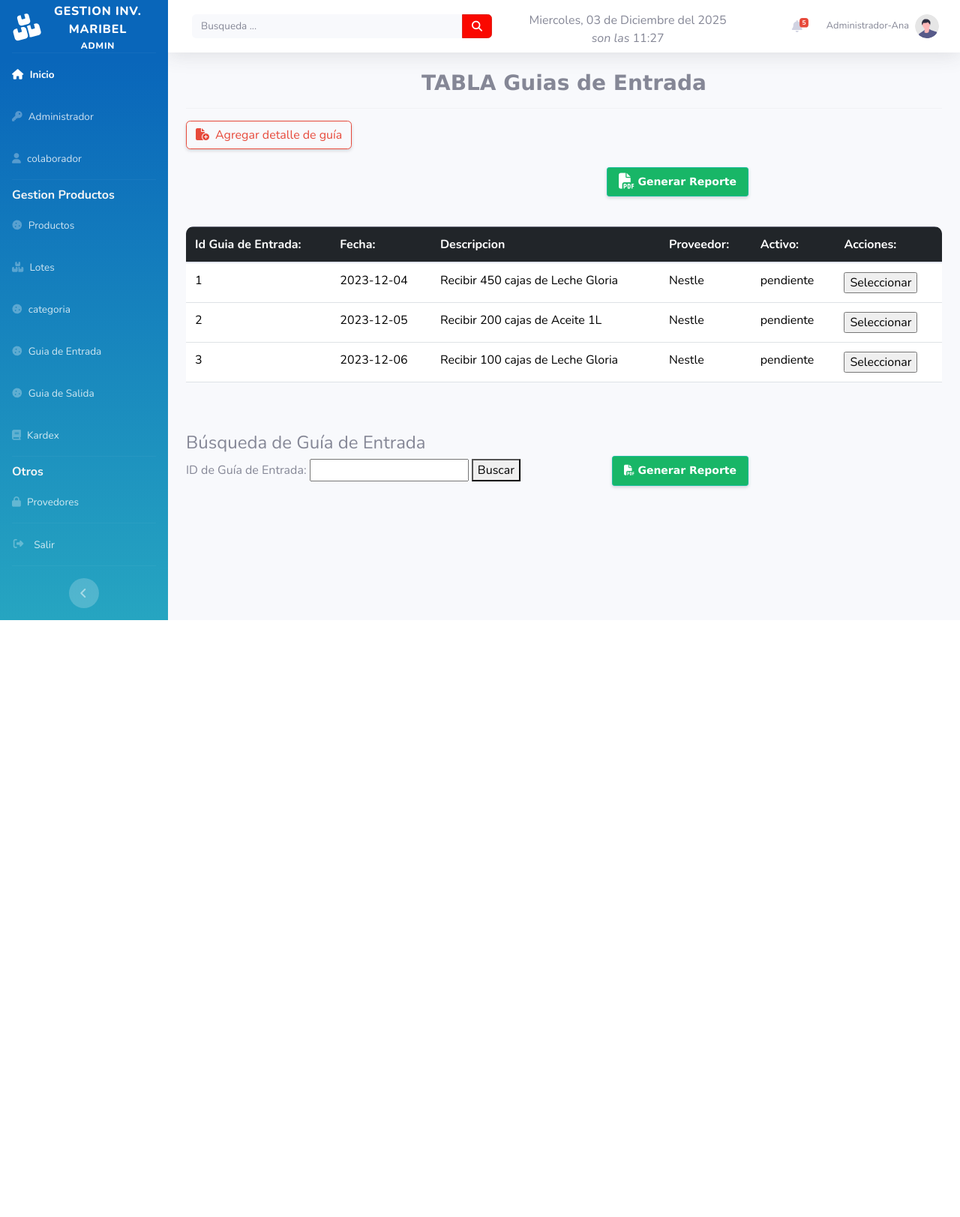
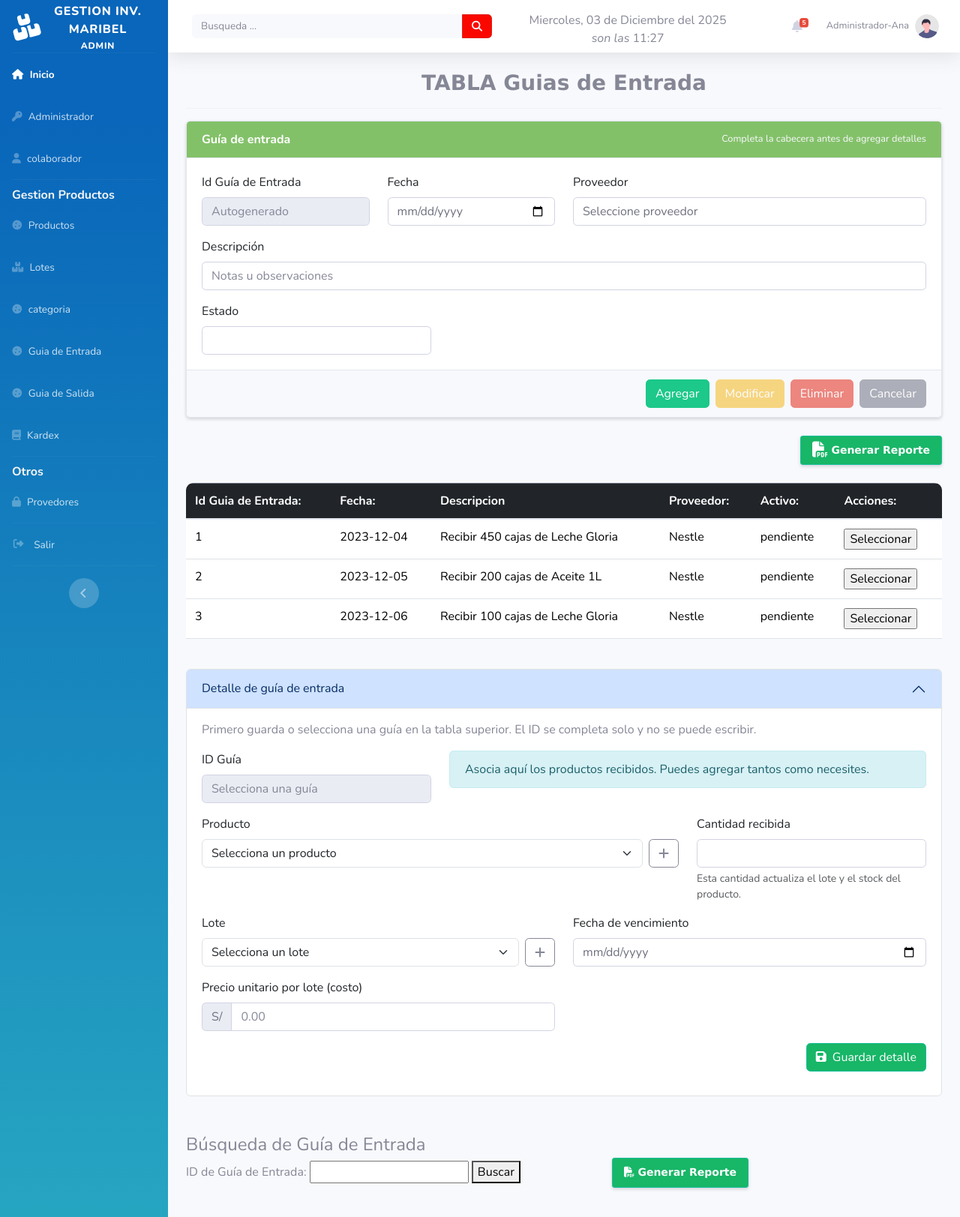
Before and after one commit to Deyvisgova/BODEGA_MARIBEL, a PHP site: page /vista/adm/dashboard/tabla_guia_entrada.php in a window 1280 px wide. Shown: the whole page at 75% size. Before the commit the page ends 827 px from the top, so only its background shows below. Run offline with PHP 8.4, Linux system fonts and the light colour scheme; a user stored in the database is signed in; data comes from the database, SQL or seed files in the repository; data that the repository does not hold is empty; some libraries are stand-ins or nearby versions.

Commit message:
Reorganize guia entrada layout and fix detail helpers

```diff
--- a/vista/adm/dashboard/tabla_guia_entrada.php
+++ b/vista/adm/dashboard/tabla_guia_entrada.php
@@ -105,7 +105,7 @@
     }
 
     function confirmacionM() {
-        var res = confirm("¿Desea MODIFICAR el registro?");
+        var respuesta = confirm("¿Desea MODIFICAR el registro?");
         if (respuesta == true) {
             return true;
         } else {
@@ -163,42 +163,26 @@
             de Entrada</h3>
         <hr>
 
-        <form action="../../../controlador/controlador_tablas/controlador_tabla_guia_entrada.php" method="post">
-
-            <!-- Modal -->
-            <div class="modal fade" id="exampleModal" tabindex="-1" aria-labelledby="exampleModalLabel"
-                aria-hidden="true">
-                <div class="modal-dialog">
-                    <div class="modal-content">
-                        <div class="modal-header">
-                            <h1 class="modal-title fs-5" id="exampleModalLabel">Producto</h1>
+        <form action="../../../controlador/controlador_tablas/controlador_tabla_guia_entrada.php" method="post" class="mb-4">
+            <div class="card shadow-sm">
+                <div class="card-header bg-danger text-white d-flex justify-content-between align-items-center">
+                    <span class="fw-bold">Guía de entrada</span>
+                    <small class="text-light">Completa la cabecera antes de agregar detalles</small>
                 </div>
-                        <div class="modal-body">
-                            <div class="form-row">
-                                <!-- Etiquetas e dentro del formulario-->
-
-                                <div class="form-group col-md-4">
-                                    <label>Id Guia de Entrada:</label>
-                                    <input type="text" class="form-control" required name="id_guia_entrada"
-                                        placerholder="" id="id_guia_entrada" value="<?php echo $id_guia_entrada; ?>"
-                                        readonly><br>
+                <div class="card-body">
+                    <div class="row g-3">
+                        <div class="col-md-3">
+                            <label class="form-label">Id Guía de Entrada</label>
+                            <input type="number" class="form-control" name="id_guia_entrada" placeholder="Autogenerado"
+                                id="id_guia_entrada" value="<?php echo $id_guia_entrada; ?>" readonly>
                         </div>
-
-                                <div class="form-group col-md-8">
-                                    <label>Fecha</label>
-                                    <input type="date" class="form-control" required name="fecha_entrada" placeholder=""
-                                        id="fecha_entrada" value="<?php echo $fecha_entrada; ?>">
-                                    <br>
+                        <div class="col-md-3">
+                            <label class="form-label">Fecha</label>
+                            <input type="date" class="form-control" required name="fecha_entrada" id="fecha_entrada"
+                                value="<?php echo $fecha_entrada; ?>">
                         </div>
-
-                                <div class="form-group col-md-12">
-                                    <label for="">Descripcion:</label>
-                                    <input type="text" class="form-control" name="descripcion" placerholder=""
-                                        id="descripcion" value="<?php echo $descripcion; ?>"><br>
-                                </div>
-
-                                <div class="form-group col-md-8">
-                                    <label for="">Proveedor</label>
+                        <div class="col-md-6">
+                            <label class="form-label" for="id_proveedor">Proveedor</label>
                             <select name="id_proveedor" id="id_proveedor" class="form-control" required>
                                 <option value="">Seleccione proveedor</option>
                                 <?php foreach ($proveedoresDisponibles as $proveedor) { ?>
@@ -208,59 +192,38 @@
                                 <?php } ?>
                             </select>
                         </div>
-
-
-
-                                <div class="form-group col-md-8">
-                                    <label for="">Activo:</label>
+                        <div class="col-12">
+                            <label class="form-label" for="descripcion">Descripción</label>
+                            <input type="text" class="form-control" name="descripcion" id="descripcion"
+                                value="<?php echo $descripcion; ?>" placeholder="Notas u observaciones">
+                        </div>
+                        <div class="col-md-4">
+                            <label class="form-label" for="activo">Estado</label>
                             <select name="activo" id="activo" class="form-control">
                                 <option value="<?php echo $activo; ?>"><?php echo $activo; ?></option>
-                                        <option value="pendiente">pendiente</option>
+                                <option value="pendiente">Pendiente</option>
                                 <option value="recibido">Recibido</option>
-                                    </select><br><br>
-                                </div>
-
-
-
-
-                            </div>
-                        </div>
-                        <div class="modal-footer">
-
-                            <button value="btnAgregar" <?php echo $accionAgregar; ?> class="btn btn-success"
-                                type="submit" name="accion">Agregar</button>
-
-                            <button value="btnModificar" <?php echo $accionModificar; ?> class="btn btn-warning"
-                                type="submit" name="accion" onclick='return confirmacionM()'>Modificar</button>
-
-                            <button value="btnEliminar" <?php echo $accionEliminar; ?> class="btn btn-danger"
-                                type="submit" name="accion" onclick='return confirmacion()'>Eliminar</button>
-
-                            <button value="btnCancelar" <?php echo $accionCancelar; ?> class="btn btn-primary"
-                                type="submit" name="accion">Cancelar</button>
-
+                            </select>
                         </div>
                     </div>
                 </div>
+                <div class="card-footer d-flex flex-wrap gap-2 justify-content-end">
+                    <button value="btnAgregar" <?php echo $accionAgregar; ?> class="btn btn-success" type="submit" name="accion">Agregar</button>
+                    <button value="btnModificar" <?php echo $accionModificar; ?> class="btn btn-warning" type="submit" name="accion" onclick='return confirmacionM()'>Modificar</button>
+                    <button value="btnEliminar" <?php echo $accionEliminar; ?> class="btn btn-danger" type="submit" name="accion" onclick='return confirmacion()'>Eliminar</button>
+                    <button value="btnCancelar" <?php echo $accionCancelar; ?> class="btn btn-secondary" type="submit" name="accion">Cancelar</button>
                 </div>
+            </div>
+        </form>
 
-            <!-- Button trigger modal -->
         <div class="row">
-                <div class="col-12 col-sm-9 d-flex justify-content-sm-start mb-4">
-                    <button type="button" class="btn btn-outline-danger shadow-sm" data-bs-toggle="modal"
-                        data-bs-target="#detalleGuiaModal">
-                        <i class="fa-solid fa-file-circle-plus me-2"></i>Agregar detalle de guía
-                    </button>
-                </div>
-
-                <div class="col-12 col-sm-9 d-flex justify-content-sm-end mb-4">
+            <div class="col-12 col-sm-9 d-flex justify-content-sm-end mb-4 ms-auto">
                 <a href="pdfs/pdf_guia_entrada.php" target="_blank" class="btn btn-danger btn-sm shadow-sm"
                     style="padding: 8px 15px; font-family: Verdana, Geneva, Tahoma, sans-serif;">
                     <i class="fa-solid fa-file-pdf fa-xl"></i> <b>Generar Reporte</b>
                 </a>
             </div>
         </div>
-        </form>
 
         <div class="" style="font-size: 11px; border-radius: 10px; overflow-x: auto; max-width: 100%;">
             <!-- ESTE STYLE HACE RESPONSIVE LA TABLA -->
@@ -306,31 +269,20 @@
                 </tbody>
             </table>
         </div>
-        <!--CÓDIGO PARA MOSTRAR EL MODAL CUANDO SE SELECCIONA EL REGISTRO (Implementar en todas las tablas)-->
-        <?php if ($mostrarModal) { ?>
-            <script>
-                $('#exampleModal').modal('show');
-            </script>
-        <?php } ?>
 
-        <!-- Modal moderno para registrar detalle de guía de entrada -->
-        <div class="modal fade" id="detalleGuiaModal" tabindex="-1" aria-labelledby="detalleGuiaModalLabel"
-            aria-hidden="true">
-            <div class="modal-dialog modal-lg modal-dialog-centered">
-                <div class="modal-content modal-modern">
-                    <div class="modal-header">
-                        <div>
-                            <p class="mb-1 text-uppercase small">Guía de entrada</p>
-                            <h1 class="modal-title fs-4" id="detalleGuiaModalLabel">Agregar detalle de ingreso</h1>
-                        </div>
-                        <button type="button" class="btn-close btn-close-white" data-bs-dismiss="modal"
-                            aria-label="Cerrar"></button>
-                    </div>
-                    <div class="modal-body">
-                        <div class="pill-badge mb-3">
-                            <i class="fa-solid fa-circle-check"></i>
-                            Completa la información para asociarla a la guía.
-                        </div>
+        <div class="accordion mt-4" id="detalleGuiaAccordion">
+            <div class="accordion-item">
+                <h2 class="accordion-header" id="detalleGuiaHeading">
+                    <button class="accordion-button" type="button" data-bs-toggle="collapse"
+                        data-bs-target="#detalleGuiaCollapse" aria-expanded="true" aria-controls="detalleGuiaCollapse">
+                        Detalle de guía de entrada
+                    </button>
+                </h2>
+                <div id="detalleGuiaCollapse" class="accordion-collapse collapse show" aria-labelledby="detalleGuiaHeading"
+                    data-bs-parent="#detalleGuiaAccordion">
+                    <div class="accordion-body">
+                        <p class="text-muted mb-3">Primero guarda o selecciona una guía en la tabla superior. El ID se
+                            completa solo y no se puede escribir.</p>
 
                         <div class="alert alert-dismissible fade show" role="alert" id="detalleGuiaAlert"
                             style="display: none;"></div>
@@ -340,11 +292,12 @@
                                 <label class="form-label" for="detalle_id_guia">ID Guía</label>
                                 <input type="number" class="form-control" id="detalle_id_guia" name="id_guia_entrada"
                                     value="<?php echo htmlspecialchars($id_guia_entrada ?? '', ENT_QUOTES, 'UTF-8'); ?>"
-                                    placeholder="Ej. 4" required>
+                                    placeholder="Selecciona una guía" readonly>
                             </div>
                             <div class="col-md-8">
-                                <label class="form-label">Proveedor</label>
-                                <p class="form-control-plaintext text-muted mb-0">Se toma de la cabecera de la guía.</p>
+                                <div class="alert alert-info mb-0" role="alert">
+                                    Asocia aquí los productos recibidos. Puedes agregar tantos como necesites.
+                                </div>
                             </div>
                             <div class="col-md-8">
                                 <label class="form-label" for="detalle_producto">Producto</label>
@@ -364,9 +317,10 @@
                                 </div>
                             </div>
                             <div class="col-md-4">
-                                <label class="form-label" for="detalle_cantidad">Cantidad de entrada</label>
-                                <input type="number" min="1" class="form-control" id="detalle_cantidad"
-                                    name="cantidad_entrada" placeholder="Ej. 50" required>
+                                <label class="form-label" for="detalle_cantidad">Cantidad recibida</label>
+                                <input type="number" class="form-control" id="detalle_cantidad" name="cantidad_entrada"
+                                    min="1" required>
+                                <div class="form-text">Esta cantidad actualiza el lote y el stock del producto.</div>
                             </div>
                             <div class="col-md-6">
                                 <label class="form-label" for="detalle_lote">Lote</label>
@@ -375,10 +329,8 @@
                                         <option value="" selected disabled>Selecciona un lote</option>
                                         <?php foreach ($lotesDisponibles as $lote) { ?>
                                             <option value="<?php echo (int) $lote['id_lote']; ?>">
-                                                Lote #<?php echo (int) $lote['id_lote']; ?> ·
-                                                <?php echo htmlspecialchars($lote['nombre_producto'], ENT_QUOTES, 'UTF-8'); ?>
-                                                (Vence:
-                                                <?php echo htmlspecialchars($lote['fecha_vencimiento'], ENT_QUOTES, 'UTF-8'); ?>)
+                                                <?php echo htmlspecialchars($lote['nombre_producto'], ENT_QUOTES, 'UTF-8'); ?> -
+                                                <?php echo htmlspecialchars($lote['fecha_vencimiento'], ENT_QUOTES, 'UTF-8'); ?>
                                             </option>
                                         <?php } ?>
                                     </select>
@@ -402,20 +354,16 @@
                                         id="detalle_precio_unitario" name="precio_unitario" placeholder="0.00" required>
                                 </div>
                             </div>
-                        </form>
-                    </div>
-                    <div class="modal-footer d-flex justify-content-between">
-                        <button type="button" class="btn btn-light" data-bs-dismiss="modal">
-                            <i class="fa-solid fa-xmark me-2"></i>Cancelar
-                        </button>
-                        <button type="submit" form="detalleEntradaForm" class="btn btn-danger" id="detalleGuardarBtn">
+                            <div class="col-12 d-flex justify-content-end">
+                                <button type="submit" class="btn btn-danger" id="detalleGuardarBtn">
                                     <i class="fa-solid fa-floppy-disk me-2"></i>Guardar detalle
                                 </button>
+                            </div>
+                        </form>
                     </div>
                 </div>
             </div>
         </div>
-
         <!-- Sub-modal: crear producto rápido -->
         <div class="modal fade" id="nuevoProductoModal" tabindex="-1" aria-labelledby="nuevoProductoModalLabel"
             aria-hidden="true">
@@ -443,7 +391,7 @@
                                     <option value="" selected disabled>Selecciona una categoría</option>
                                     <?php foreach ($categoriasDisponibles as $categoria) { ?>
                                         <option value="<?php echo (int) $categoria['id_categoria']; ?>">
-                                            <?php echo htmlspecialchars($categoria['descripcion'], ENT_QUOTES, 'UTF-8'); ?>
+                                            <?php echo htmlspecialchars($categoria['nombre_categoria'], ENT_QUOTES, 'UTF-8'); ?>
                                         </option>
                                     <?php } ?>
                                 </select>
@@ -512,9 +460,10 @@
                                 </select>
                             </div>
                             <div class="col-md-6">
-                                <label class="form-label" for="lote_cantidad">Cantidad recibida</label>
+                                <label class="form-label" for="lote_cantidad">Cantidad del lote</label>
                                 <input type="number" class="form-control" id="lote_cantidad" name="cantidad_recibida"
                                     min="1" required>
+                                <div class="form-text">Este valor inicial se complementa con las cantidades que registres en los detalles.</div>
                             </div>
                             <div class="col-md-6">
                                 <label class="form-label" for="lote_fecha_vencimiento">Fecha de vencimiento</label>
@@ -659,8 +608,8 @@
             const detalleForm = document.getElementById('detalleEntradaForm');
             const alertBox = document.getElementById('detalleGuiaAlert');
             const guardarBtn = document.getElementById('detalleGuardarBtn');
-            const detalleModalEl = document.getElementById('detalleGuiaModal');
-            const detalleModal = detalleModalEl ? new bootstrap.Modal(detalleModalEl) : null;
+            const guiaCabeceraId = document.getElementById('id_guia_entrada');
+            const guiaDetalleId = document.getElementById('detalle_id_guia');
             const productoModal = new bootstrap.Modal(document.getElementById('nuevoProductoModal'));
             const loteModal = new bootstrap.Modal(document.getElementById('nuevoLoteModal'));
             const productoAlert = document.getElementById('productoAlert');
@@ -670,9 +619,18 @@
             const productoSelects = [document.getElementById('detalle_producto'), document.getElementById('lote_producto')].filter(Boolean);
             const loteSelect = document.getElementById('detalle_lote');
 
-            if (!detalleForm || !detalleModal) {
+            if (!detalleForm) {
                 return;
             }
+
+            const sincronizarIdDetalle = () => {
+                if (guiaDetalleId && guiaCabeceraId) {
+                    guiaDetalleId.value = guiaCabeceraId.value;
+                    guiaDetalleId.readOnly = true;
+                }
+            };
+
+            sincronizarIdDetalle();
 
             const mostrarMensaje = (mensaje, tipo) => {
                 alertBox.textContent = mensaje;
@@ -683,6 +641,11 @@
             detalleForm.addEventListener('submit', async (event) => {
                 event.preventDefault();
                 alertBox.style.display = 'none';
+
+                if (!detalleForm.id_guia_entrada.value) {
+                    mostrarMensaje('Selecciona o crea primero una guía de entrada para asociar el detalle.', 'warning');
+                    return;
+                }
 
                 const payload = {
                     id_guia_entrada: detalleForm.id_guia_entrada.value,
@@ -714,7 +677,7 @@
                     if (resultado.success) {
                         mostrarMensaje(resultado.message || 'Detalle guardado.', 'success');
                         detalleForm.reset();
-                        setTimeout(() => detalleModal.hide(), 400);
+                        sincronizarIdDetalle();
                     } else {
                         const detalleError = resultado.error ? ` Detalle técnico: ${resultado.error}` : '';
                         mostrarMensaje((resultado.message || 'No se pudo guardar el detalle.') + detalleError, 'warning');
```
Lines whose indentation alone changed are shown as unchanged.
